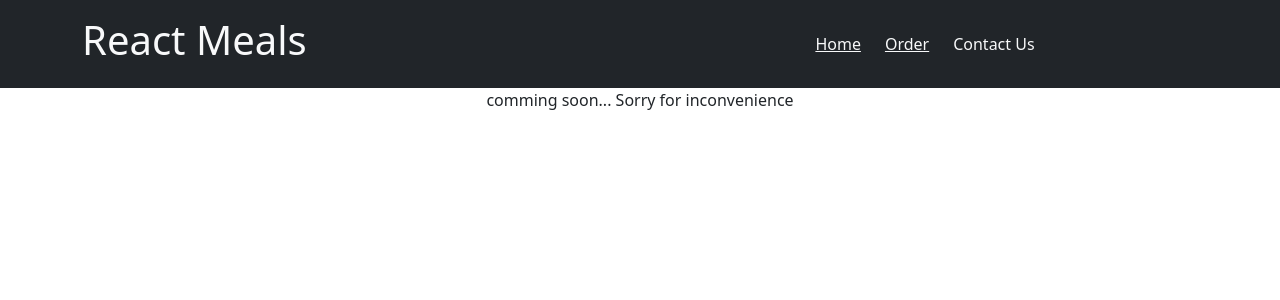
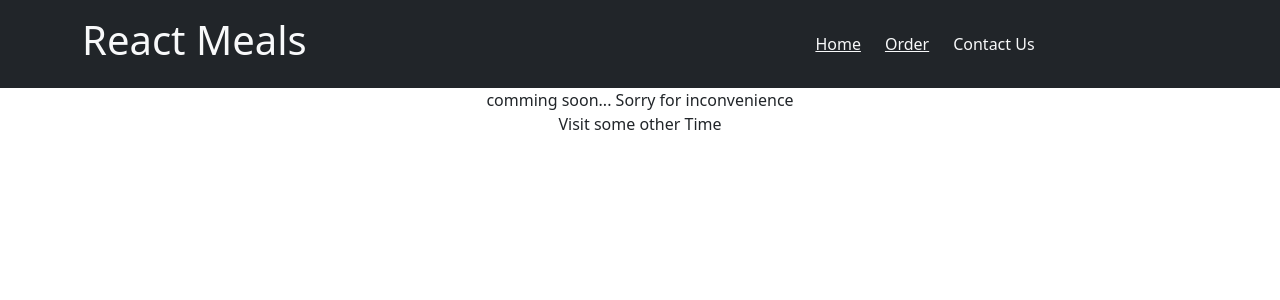
Before and after one commit to TarakRam0123/ReactMeals, a React (Vite) app: page /order in a window 1280 px wide. Shown: the top 300 px of the page. Built offline with nearby package versions, Linux system fonts and the light colour scheme.

Commit message:
order content changed

```diff
--- a/src/components/pages/Order.jsx
+++ b/src/components/pages/Order.jsx
@@ -6,6 +6,7 @@ const Order = () => {
     <div>
       comming soon...
       Sorry for inconvenience
+      <p>Visit some other Time</p>
 
     </div>
   )
```
